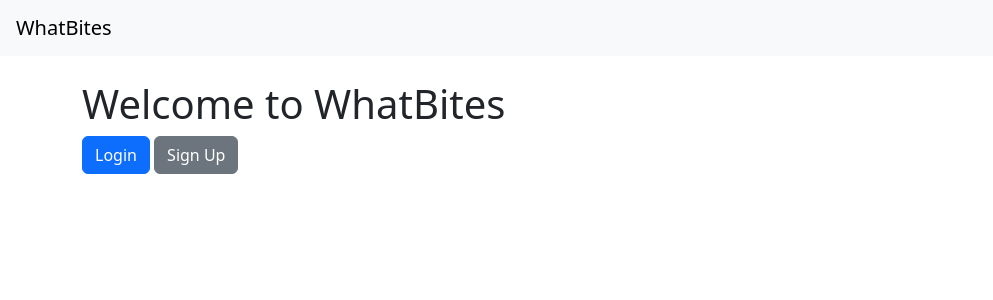
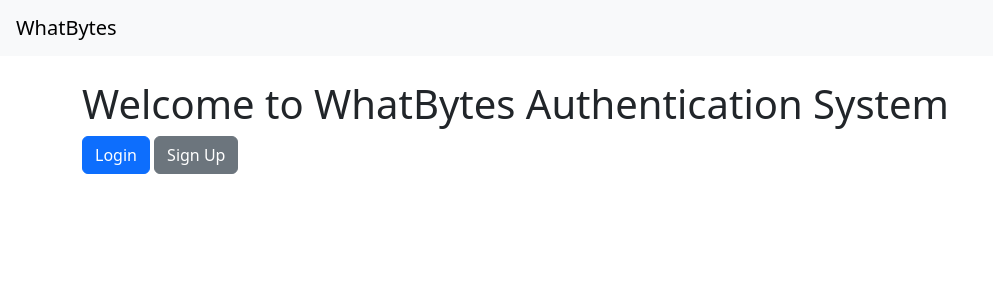
Before and after one commit to sumeryadav/byte_auth, a Django app: page / in a window 1280 px wide. Shown: the top 300 px of the page, without its empty margins (0-993 px from the left). Run offline with Django 5.2, Linux system fonts and the light colour scheme.

Commit message:
corrections.

```diff
--- a/templates/base.html
+++ b/templates/base.html
@@ -3,12 +3,12 @@
 <head>
     <meta charset="UTF-8">
     <meta name="viewport" content="width=device-width, initial-scale=1.0">
-    <title>WhatBites</title>
+    <title>WhatBytes</title>
     <link href="https://cdn.jsdelivr.net/npm/bootstrap@5.3.0-alpha3/dist/css/bootstrap.min.css" rel="stylesheet">
 </head>
 <body>
     <nav class="navbar navbar-expand-lg navbar-light bg-light">
-        <a class="navbar-brand ms-3" href="/">WhatBites</a>
+        <a class="navbar-brand ms-3" href="/">WhatBytes</a>
     </nav>
     <div class="container mt-4">
         {% if messages %}
--- a/templates/index.html
+++ b/templates/index.html
@@ -1,6 +1,6 @@
 {% extends 'base.html' %}
 {% block content %}
-<h1>Welcome to WhatBites</h1>
+<h1>Welcome to WhatBytes Authentication System</h1>
 <a href="/accounts/login/" class="btn btn-primary">Login</a>
 <a href="/accounts/signup/" class="btn btn-secondary">Sign Up</a>
 {% endblock %}
```
